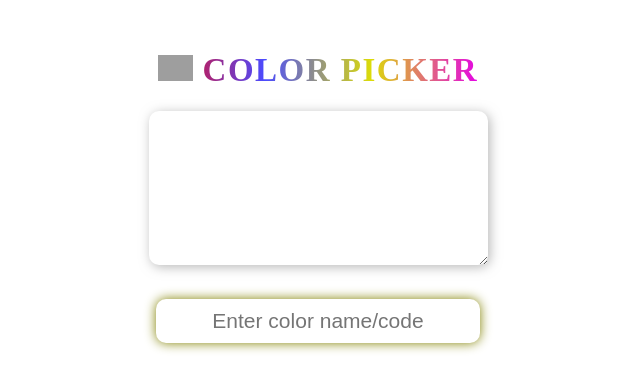
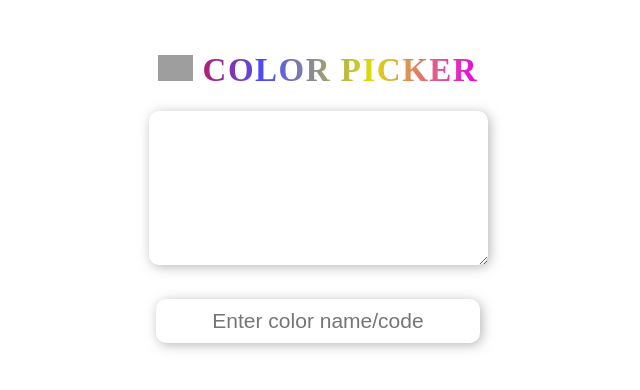
Before and after one commit to Eshitayasmin/colorPicker, a React (Create React App) app: page / in a window 1280 px wide. Shown: the top 390 px of the page, without its empty margins (322-962 px from the left). Built offline with nearby package versions, Linux system fonts and the light colour scheme; grey boxes are pictures that could not be loaded.

Commit message:
auto focus remove

```diff
--- a/src/App.js
+++ b/src/App.js
@@ -10,7 +10,7 @@ function App() {
       <form action="">
       <textarea className='common' style={{background: color}} name="" id="" cols="40" rows="10" readOnly></textarea>
       <br />
-      <input className='common' type="text" onChange={(e) => setColor(e.target.value)} placeholder="Enter color name/code" autoFocus/>
+      <input className='common' type="text" onChange={(e) => setColor(e.target.value)} placeholder="Enter color name/code"/>
      </form>
       </div>
     </div>
```
